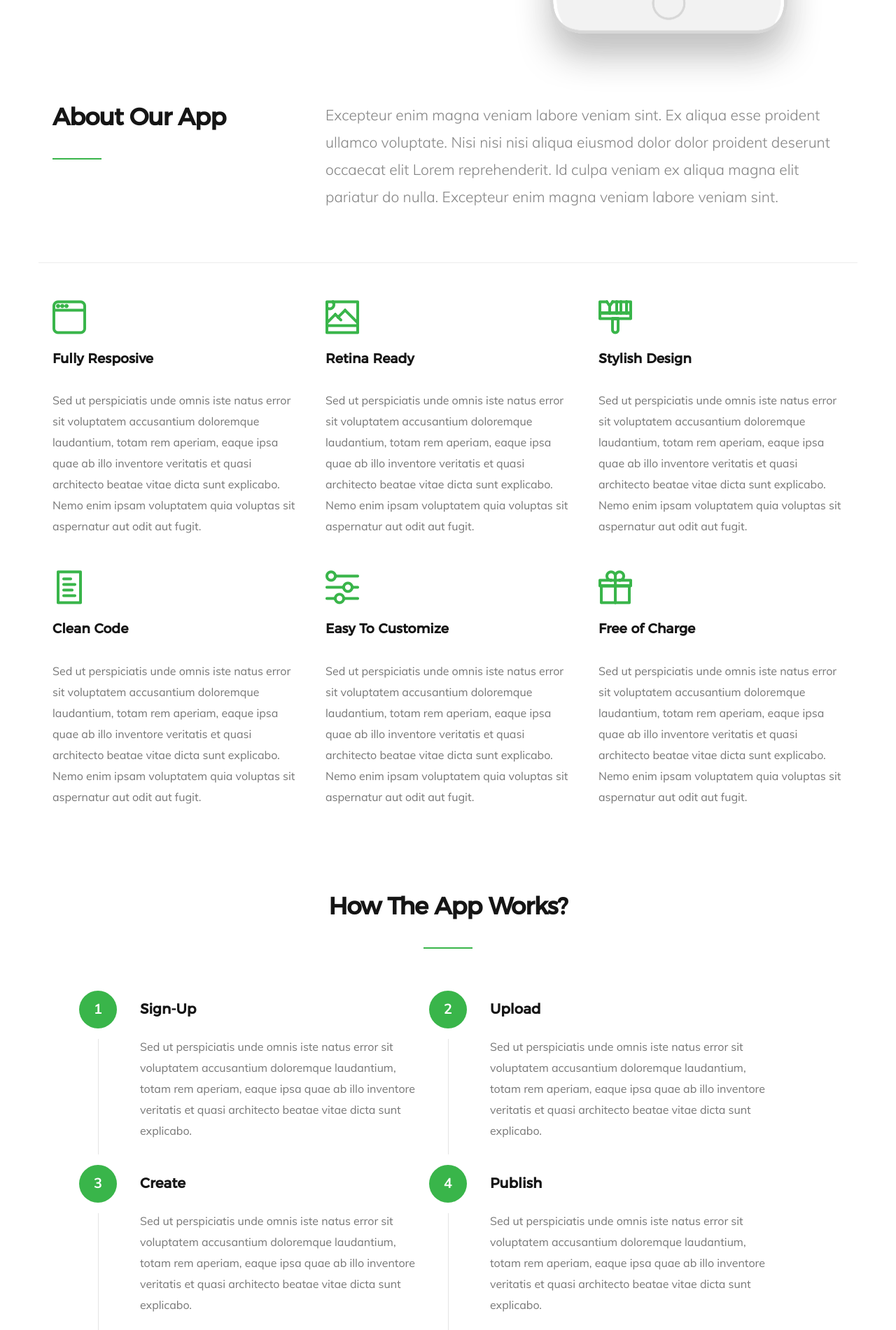
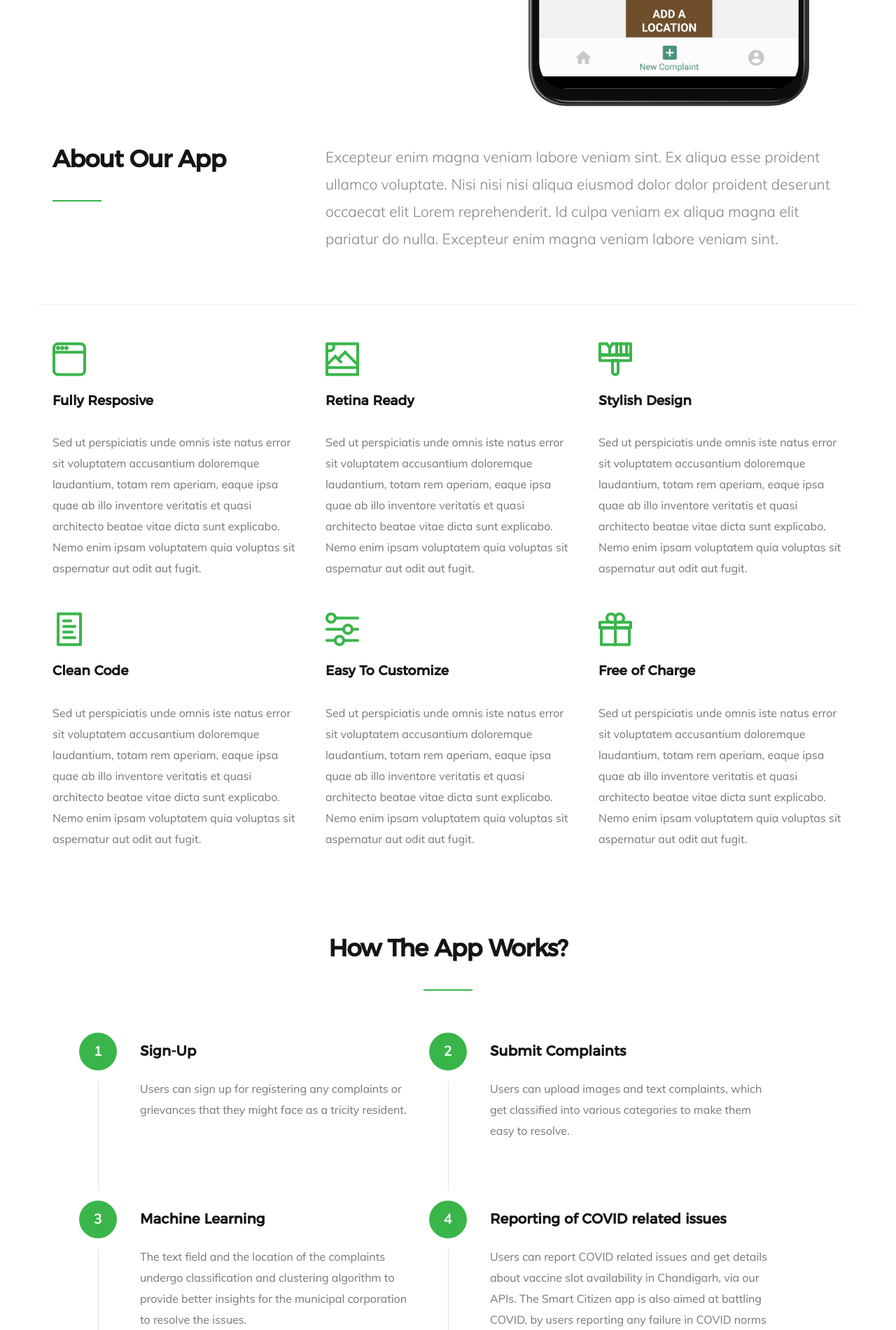
Before and after one commit to TheBrainGamingSingh/capstone-endpoints, a Flask app: page / in a window 1280 px wide. Shown: the part 819-2720 px from the top of the page at 70% size. Run offline with Flask 2, Linux system fonts and the light colour scheme; parts of the project's set-up code (start-up, migrations or seed data) failed here and were passed over; some web fonts are replaced.

Commit message:
added app screenshot

```diff
--- a/app.py
+++ b/app.py
@@ -185,6 +185,10 @@ class GetClusters(Resource):
         print(args)
         return {'cluster_data' : 'test'}
 
+
+
+
+
 api.add_resource(ComplaintClassifier, '/api/')
 api.add_resource(PredictClass, '/api/predict-class')
 api.add_resource(GetVaccineDetails, '/api/get-vaccine-details') #idk why is this not working
--- a/templates/index.html
+++ b/templates/index.html
@@ -90,8 +90,8 @@
                 </div>
 
                 <div class="home-image-right">
-                    <img src="{{ url_for('static',filename='images/iphone-app-470.png') }}"
-                        srcset="{{ url_for('static',filename='images/iphone-app-470.png') }} 1x, {{ url_for('static',filename='images/iphone-app-940.png') }} 2x"
+                    <img src="{{ url_for('static',filename='images/pixel-app.png') }}"
+                        srcset="{{ url_for('static',filename='images/pixel-app.png') }} 1x, {{ url_for('static',filename='images/pixel-app.png') }} 2x"
                         data-aos="fade-up">
                 </div>
             </div>
@@ -100,9 +100,9 @@
 
         <ul class="home-social-list">
             <li>
-                <a href="#"><i class="fa fa-facebook-square"></i></a>
+                <a href="https://github.com/TheBrainGamingSingh/capstone-endpoints/tree/dev-manpreet"><i class="fa fa-github"></i></a>
             </li>
-            <li>
+            <!-- <li>
                 <a href="#"><i class="fa fa-twitter"></i></a>
             </li>
             <li>
@@ -110,7 +110,7 @@
             </li>
             <li>
                 <a href="#"><i class="fa fa-youtube-play"></i></a>
-            </li>
+            </li> -->
         </ul>
         <!-- end home-social-list -->
 
@@ -127,7 +127,10 @@
     <!-- about
     ================================================== -->
     <section id="about">
-
+        <div>
+            <br>
+            <br>
+        </div>
         <div class="row about-intro">
 
             <div class="col-four">
@@ -243,25 +246,25 @@
 
                     <div class="bgrid step" data-item="1">
                         <h3>Sign-Up</h3>
-                        <p>Sed ut perspiciatis unde omnis iste natus error sit voluptatem accusantium doloremque laudantium, totam rem aperiam, eaque ipsa quae ab illo inventore veritatis et quasi architecto beatae vitae dicta sunt explicabo.
+                        <p>Users can sign up for registering any complaints or grievances that they might face as a tricity resident.
                         </p>
                     </div>
 
                     <div class="bgrid step" data-item="2">
-                        <h3>Upload</h3>
-                        <p>Sed ut perspiciatis unde omnis iste natus error sit voluptatem accusantium doloremque laudantium, totam rem aperiam, eaque ipsa quae ab illo inventore veritatis et quasi architecto beatae vitae dicta sunt explicabo.
+                        <h3>Submit Complaints</h3>
+                        <p>Users can upload images and text complaints, which get classified into various categories to make them easy to resolve.
                         </p>
                     </div>
 
                     <div class="bgrid step" data-item="3">
-                        <h3>Create</h3>
-                        <p>Sed ut perspiciatis unde omnis iste natus error sit voluptatem accusantium doloremque laudantium, totam rem aperiam, eaque ipsa quae ab illo inventore veritatis et quasi architecto beatae vitae dicta sunt explicabo.
+                        <h3>Machine Learning</h3>
+                        <p>The text field and the location of the complaints undergo classification and clustering algorithm to provide better insights for the municipal corporation to resolve the issues.
                         </p>
                     </div>
 
                     <div class="bgrid step" data-item="4">
-                        <h3>Publish</h3>
-                        <p>Sed ut perspiciatis unde omnis iste natus error sit voluptatem accusantium doloremque laudantium, totam rem aperiam, eaque ipsa quae ab illo inventore veritatis et quasi architecto beatae vitae dicta sunt explicabo.
+                        <h3>Reporting of COVID related issues</h3>
+                        <p>Users can report COVID related issues and get details about vaccine slot availability in Chandigarh, via our APIs. The Smart Citizen app is also aimed at battling COVID, by users reporting any failure in COVID norms not being followed.
                         </p>
                     </div>
 
@@ -450,7 +453,7 @@
 
 
                     <h4>
-                    Developed as a part of Capstone Project, Group 12
+                    Developed as a part of Major(Capstone) Project, Group 12
                   </h4>
 
                     <ul class="footer-social-list">
```
Also changed, not shown: static/images/pixel-app.png (added).
